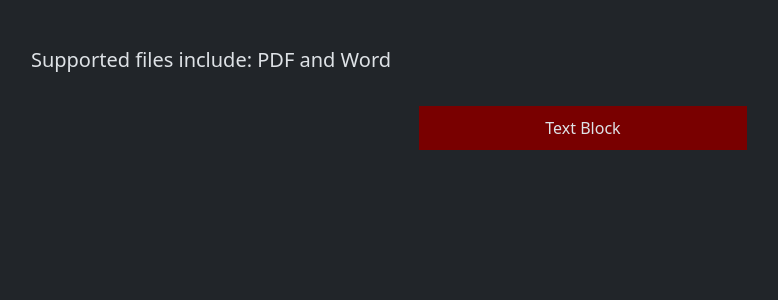
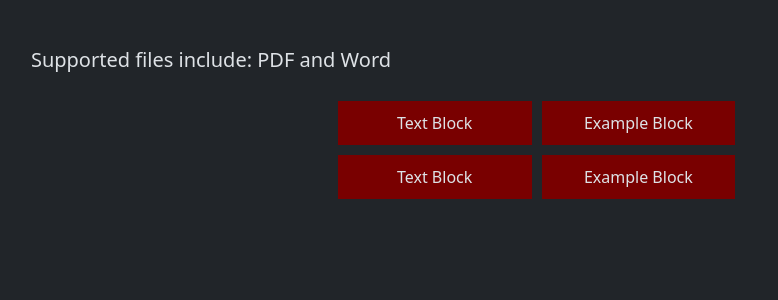
Before and after one commit to Brook-B118/pdf-editor, a Flask app: a page that uses templates/editDocument.html in a window 1280 px wide. Shown: the part 64-364 px from the top of the page, without its empty margins (429-1207 px from the left). Run offline with Flask 3, Linux system fonts and the light colour scheme; the visitor is signed in with stand-in values (Sample User, id 1); tables that the repository leaves empty hold one stand-in row (values such as "Sample post"); some libraries are stand-ins or nearby versions.

Commit message:
Fixed drag and drop so element is only created on drop and element is only droppable on pdf overlays. Also fixed overlay to only cover pdf canvas and now overlay will cover every pdf canvas if multiple changes.

```diff
--- a/static/css/styles.css
+++ b/static/css/styles.css
@@ -5,7 +5,7 @@
 
 
 #elements-container .element-block {
-    margin: 10px;
+    margin: 5px;
     padding: 10px;
     background-color: #790000;
     cursor: pointer;
@@ -21,8 +21,19 @@
     height: 50px;
 }
 
+#pdf-display {
+    position: relative;
+}
+
 .overlay {
+    border: 2px dashed red;
+    /* Temporary for visualization */
+    z-index: 10;
+    /* Ensure it's on top */
+}
+
+canvas {
     position: relative;
-    width: 100%;
-    height: 100%;
+    z-index: 1;
+    /* Ensure it's below the overlay */
 }
--- a/static/js/displayingPDF.js
+++ b/static/js/displayingPDF.js
@@ -3,6 +3,7 @@ import * as pdfjsLib from 'https://unpkg.com/pdfjs-dist@4.5.136/build/pdf.mjs'
 
 pdfjsLib.GlobalWorkerOptions.workerSrc = 'https://unpkg.com/pdfjs-dist@4.5.136/build/pdf.worker.mjs';
 
+export let pages = 0;
 
 export const displayPDF = function (url) {
     return new Promise((resolve, reject) => {
@@ -13,7 +14,7 @@ export const displayPDF = function (url) {
             var displayDiv = document.getElementById('pdf-display');
             console.log("found pdf-display")
             // displayDiv.innerHTML = ''; // Clear previous content
-            let pages = pdf.numPages;
+            pages = pdf.numPages;
 
             for (let i = 1; i <= pages; i++) {
                 pdf.getPage(i).then(function (page) {
@@ -28,6 +29,17 @@ export const displayPDF = function (url) {
 
                     page.render({ canvasContext: context, viewport: viewport });
                     displayDiv.appendChild(canvas);
+
+                    let overlay = document.createElement('div');
+                    overlay.style.width = `${canvas.width}px`;
+                    overlay.style.height = `${canvas.height}px`;
+                    overlay.style.position = 'absolute';
+                    overlay.style.top = `${canvas.offsetTop}px`;
+                    overlay.style.left = `${canvas.offsetLeft}px`;
+                    overlay.classList.add('overlay');
+                    overlay.id = `overlay-${i}`;
+                    displayDiv.appendChild(overlay);
+
                     if (i === pages) resolve(); // Resolve when the last page is rendered
                 });
             }
@@ -35,10 +47,9 @@ export const displayPDF = function (url) {
     });
 };
 
-displayPDF(url)
 
 
-
+// The offsetTop and offsetLeft properties give the distance between the element and its offset parent, not the browser's edge. The offset parent is usually the nearest positioned ancestor. In this case, it should be the pdf-display div.
 
 
 
--- a/static/js/editingPDF_2.js
+++ b/static/js/editingPDF_2.js
@@ -1,13 +1,14 @@
 import { displayPDF } from './displayingPDF.js';
 
-document.querySelectorAll('.element-block').forEach(block => {
+
+document.querySelectorAll('.element-block').forEach((block) => {
     block.addEventListener('click', (e) => {
         const newElement = document.createElement('div');
         newElement.className = 'draggable';
         newElement.style.position = 'absolute';
         const overlayRect = document.getElementById('overlay').getBoundingClientRect();
-        const elementWidth = 100; // Width of the new element
-        const elementHeight = 50; // Height of the new element
+        const elementWidth = 100;
+        const elementHeight = 50;
         newElement.style.left = `${e.clientX - overlayRect.left - elementWidth / 2}px`;
         newElement.style.top = `${e.clientY - overlayRect.top - elementHeight / 2}px`;
         // newElement.style.background = 'rgba(0, 0, 255, 0.5)';
@@ -17,6 +18,7 @@ document.querySelectorAll('.element-block').forEach(block => {
         newElement.addEventListener('mousedown', function (e) {
             let offsetX = e.clientX - newElement.getBoundingClientRect().left;
             let offsetY = e.clientY - newElement.getBoundingClientRect().top;
+            // we could use e.offset(X or Y) instead, however using e.client(X or Y) + getBoundingClientRect() will help if a user needs to scroll through multiple pages while dragging the element for example.
 
             let overlay = document.getElementById('overlay');
             let overlayRect = overlay.getBoundingClientRect();
@@ -30,6 +32,19 @@ document.querySelectorAll('.element-block').forEach(block => {
             }
 
             function mouseUpHandler() {
+                let canvas = document.querySelector('canvas');
+                let canvasBoundries = canvas.getBoundingClientRect();
+                let elementBoundries = newElement.getBoundingClientRect();
+
+                if (elementBoundries.left < canvasBoundries.left && elementBoundries.right <= canvasBoundries.right && elementBoundries.right > canvasBoundries.left) {
+                    newElement.style.left = `${canvasBoundries.left - elementBoundries.left}px`; // automatically move the element inside the canvas if the right is inside canvas but left isnt.
+                    console.log("element left:", elementBoundries.left)
+                    console.log("canvas left:", canvasBoundries.left)
+                    console.log(`Adjusted left to: ${newElement.style.left}`);
+                } else if (elementBoundries.right > canvasBoundries.right && elementBoundries.left >= canvasBoundries.left && elementBoundries.left < canvasBoundries.right) {
+                    newElement.style.left = `${canvasBoundries.right - elementBoundries.right}px`;
+                    console.log(`Adjusted right to: ${newElement.style.left}`);
+                }
                 document.removeEventListener('mousemove', mouseMoveHandler);
                 document.removeEventListener('mouseup', mouseUpHandler);
             }
@@ -39,3 +54,41 @@ document.querySelectorAll('.element-block').forEach(block => {
         });
     });
 });
+
+
+
+
+
+
+// e.client(X or Y) is the distance of the user's cursor from the edge of the browser window. (X is from left of the user's cursor Y is from the top)
+// screen(X or Y) is another tool that measures cursor position, however it measures from your entire screen, not the browser window.
+// page(X or Y) is useful for when your page in the website is bigger than the browser window. (Think like lucid chart)
+// offset(X or Y) is the user's cursor distance from the left or top of the specific element you click. (if the element is in the middle and you click the left of the element, offsetX would show: (e.clientX - (the distance between the left edge of the element + the left edge of the browser window))
+// source = https://www.youtube.com/watch?v=dxADq_DlS-w
+
+// getBoundingClientRect():
+// returns something called a "DOM rectangle object"
+// source = https://www.youtube.com/watch?v=MKpZadkuT-0
+
+
+// Convo with duck for further explanation of e.offset(X or Y) vs let offsetX = e.clientX - getBoundingClientRect().left:
+
+// Using e.offsetX and e.offsetY
+// PROS:
+
+// Simplicity: Directly gives you the position relative to the target element.
+// Performance: Slightly faster as it doesn't require additional calculations.
+// CONS:
+
+// Limited Scope: Only useful if you need the position relative to the element itself.
+// Example Use Case:
+
+// Dragging within a single element: If you are dragging elements within a fixed container (like your overlay), e.offsetX and e.offsetY are straightforward and efficient.
+// Using e.clientX and getBoundingClientRect()
+// Pros:
+
+// Flexibility: Can be used to calculate positions relative to the viewport or document.
+// Accuracy: Accounts for transformations, scrolling, and other layout changes.
+// Cons:
+
+// Complexity: Requires more calculations and understanding of the document layout.
--- /dev/null
+++ b/static/js/editingPDF_3.js
@@ -0,0 +1,46 @@
+import { displayPDF } from './displayingPDF.js';
+import { pages } from './displayingPDF.js';
+
+
+document.querySelectorAll('.element-block').forEach((block) => {
+    block.classList.add("draggable");
+    block.setAttribute("draggable", "true");
+    block.addEventListener("dragstart", e => {
+        e.dataTransfer.setData("text/plain", block.id);
+    });
+});
+
+function addEventListeners() {
+    for (let i = 1; i <= pages; i++) {
+        let overlay = document.getElementById(`overlay-${i}`);
+        overlay.addEventListener("dragover", e => {
+            e.preventDefault();
+            console.log(`Dragover event triggered on overlay-${i}`);
+        });
+
+        document.getElementById(`overlay-${i}`).addEventListener("drop", e => {
+            e.preventDefault();
+            console.log("Drop event triggered");
+            const id = e.dataTransfer.getData("text/plain");
+            const draggableElement = document.getElementById(id);
+            const overlayRect = e.target.getBoundingClientRect();
+
+            // Create a new editable textbox
+            const textbox = document.createElement('input');
+            textbox.type = 'text';
+            textbox.classList.add('textbox');
+            textbox.style.position = 'absolute';
+            textbox.style.left = `${e.clientX - overlayRect.left}px`;
+            textbox.style.top = `${e.clientY - overlayRect.top}px`;
+            textbox.value = draggableElement.textContent;
+            // Append the new textbox to the overlay
+            e.target.appendChild(textbox);
+        });
+    }
+}
+
+
+// Ensure this function is called after displayPDF is done
+displayPDF(url).then(() => {
+    addEventListeners();
+});
--- a/templates/editDocument.html
+++ b/templates/editDocument.html
@@ -10,20 +10,25 @@ Edit document here
     <h5>Supported files include: PDF and Word</h5>
 </div>
 
-<div class="container-fluid">
+<div class="container-fluid edit-doc">
     <div class="row">
-        <div class="col-md-8">
+        <div class="col-md-7">
             <div id="pdf-display" class="pdf-section">
                 <!-- PDF pages will be rendered here -->
-                <div id="overlay" class="overlay">
-                    <!-- Draggable and editable elements will go here -->
-                </div>
+                <!-- <div id="overlay" class="overlay"> -->
+                <!-- Draggable and editable elements will go here -->
+                <!-- </div> -->
             </div>
         </div>
-        <div class="col-md-4">
+        <div class="col-md-5">
             <div id="elements-container" class="elements-section">
-                <div class="element-block" data-type="text-block">Text Block</div>
-                <!-- Add more blocks as needed -->
+                <div class="row justify-content-center">
+                    <div class="col-md-5 element-block" id="text-box" data-type="text-block">Text Block</div>
+                    <div class="col-md-5 element-block" data-type="text-block">Example Block</div>
+                    <div class="col-md-5 element-block" data-type="text-block">Text Block</div>
+                    <div class="col-md-5 element-block" data-type="text-block">Example Block</div>
+                    <!-- Add more blocks as needed -->
+                </div>
             </div>
         </div>
     </div>
@@ -36,5 +41,5 @@ Edit document here
 </script>
 <script src="https://unpkg.com/pdf-lib/dist/pdf-lib.js"></script>
 <script src="{{ url_for('static', filename='js/displayingPDF.js') }}" type="module"></script>
-<script src="{{ url_for('static', filename='js/editingPDF_2.js') }}" type="module"></script>
+<script src="{{ url_for('static', filename='js/editingPDF_3.js') }}" type="module"></script>
 {% endblock %}
```
